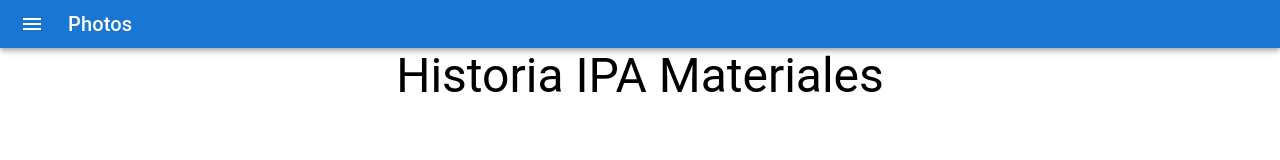
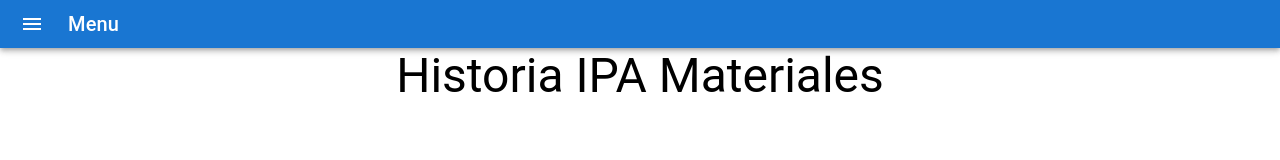
Before and after one commit to fenixlojo/historia-ipa, a React (Create React App) app: page / in a window 1280 px wide. Shown: the top 160 px of the page. Built offline with nearby package versions, Linux system fonts and the light colour scheme.

Commit message:
minor fix in navbar

```diff
--- a/src/Views/Navbar/Navbar.jsx
+++ b/src/Views/Navbar/Navbar.jsx
@@ -27,8 +27,9 @@
             color="inherit"
             aria-label="menu"
             sx={{ mr: 2 }}
+            onClick={handleOpenUserMenu}
           >
-            <MenuIcon onClick={handleOpenUserMenu} />
+            <MenuIcon />
           </IconButton>
           <Menu
             sx={{ mt: "45px" }}
@@ -51,7 +52,7 @@
             </MenuItem>
           </Menu>
           <Typography variant="h6" color="inherit" component="div">
-            Photos
+            Menu
           </Typography>
         </Toolbar>
       </AppBar>
```
